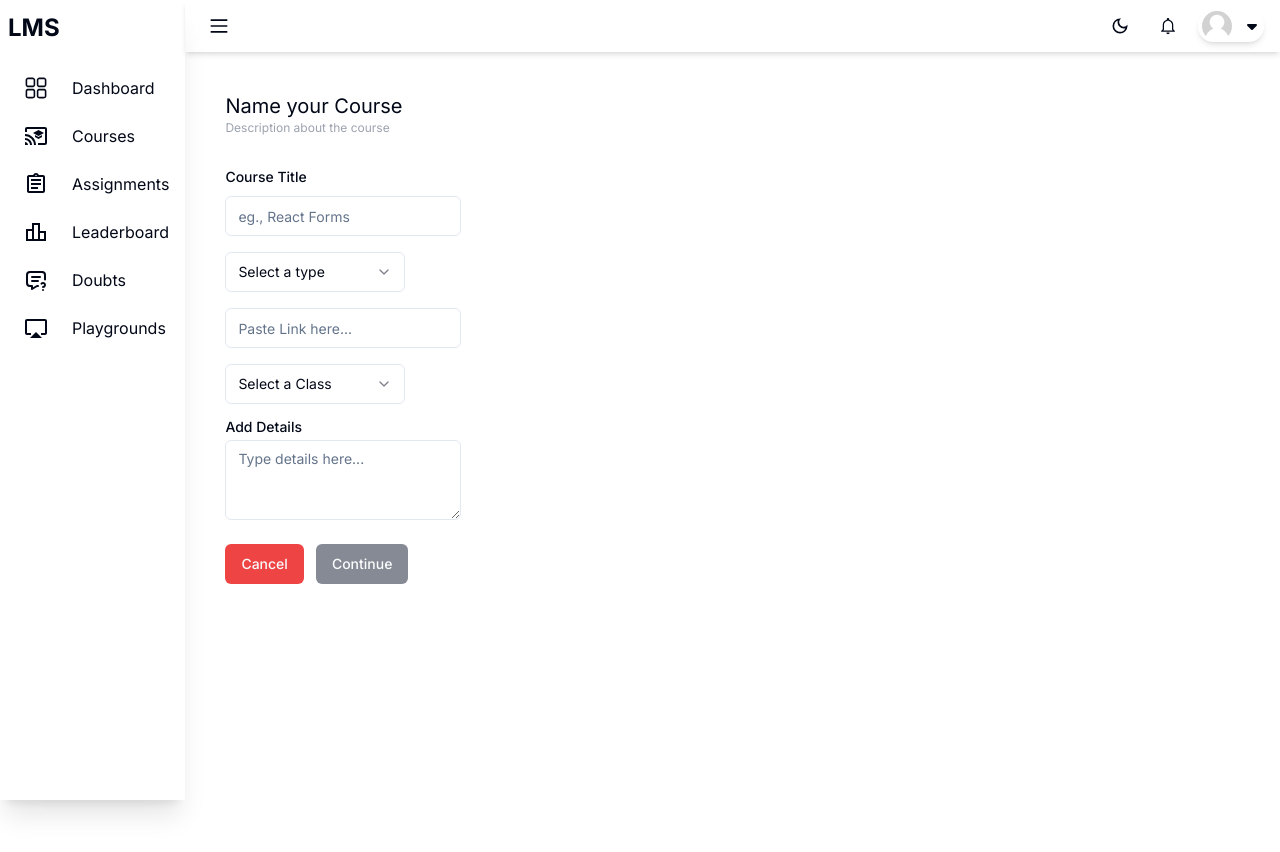
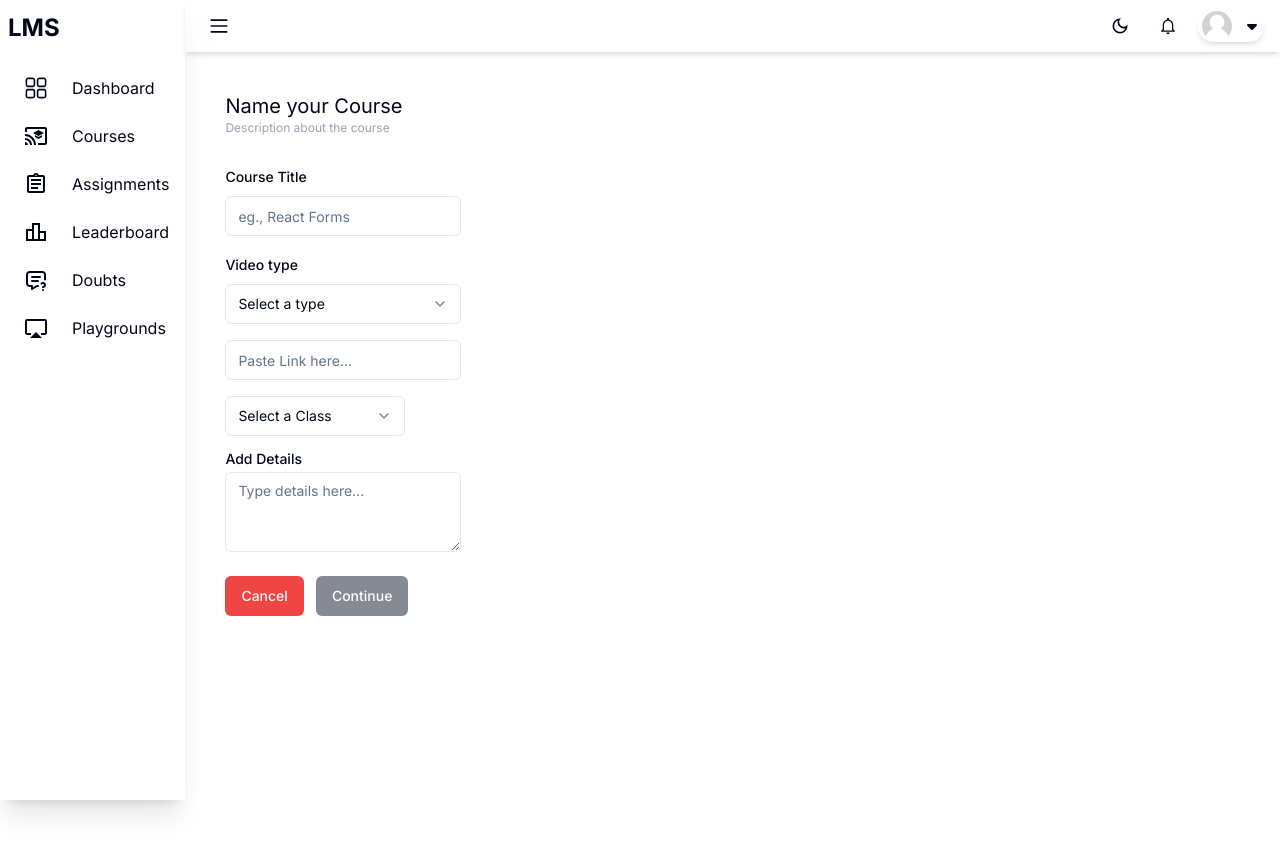
Before and after one commit to arbazahmed07/Tutly, a Next.js app: page /assignments/new in a window 1280 px wide. Built offline with nearby package versions, Linux system fonts and the light colour scheme; no server answers.

Commit message:
temporary

```diff
--- a/src/app/(dashboard)/assignments/new/page.tsx
+++ b/src/app/(dashboard)/assignments/new/page.tsx
@@ -1,17 +1,14 @@
 'use client'
 
 import * as z from 'zod'
-import axios from 'axios'
-import { useRouter } from 'next/router'
 import {useForm } from 'react-hook-form'
 import {zodResolver} from '@hookform/resolvers/zod'
-import react from 'react'
+import React from 'react'
 
 import {
     Form,
     FormControl,
     FormLabel,
-    FormDescription,
     FormMessage,
     FormField,
     FormItem
@@ -41,16 +38,14 @@ const formSchema = z.object({
     title: z.string().min(1,{
         message: 'Title is required'
     }),
-    link: z.string().min(1,{
+    videoLink: z.string().min(1,{
         message: 'Link is required'
     }),
-    type: z.string().min(1,{
-        message: 'Type is required'
-    }),
-    class: z.string().min(1,{
-        message: 'class is required'
-    }),
-    details: z.string(),
+    videoType: z.string(),
+    // class: z.string().min(1,{
+    //     message: 'class is required'
+    // }),
+    // details: z.string(),
 })
 
 const NewCoursePage = () => {
@@ -60,10 +55,10 @@ const NewCoursePage = () => {
         resolver: zodResolver(formSchema),
         defaultValues: {
             title: '',
-            link: '',
-            type: '',
-            class: '',
-            details: ''
+            videoLink: '',
+            videoType: '',
+            // class: '',
+            // details: ''
         }
     })
 
@@ -102,24 +97,39 @@ const NewCoursePage = () => {
                                 />
                         </div>
                         <div>
-                            <Select >
-                                <SelectTrigger className="w-[180px]">
-                                    <SelectValue placeholder="Select a type" />
-                                </SelectTrigger>
-                                <SelectContent>
-                                    <SelectGroup>
-                                    <SelectLabel>Type</SelectLabel>
+                            <FormField
+                                control={form.control}
+                                name="videoType"
+                                render={({ field }) => {
+                                return (
+                                    <FormItem>
+                                    <FormLabel>Video type</FormLabel>
+                                    <Select
+                                        onValueChange={field.onChange}
+                                        defaultValue={field.value}
+                                        value={field.value}
+                                    >
+                                        <FormControl>
+                                        <SelectTrigger>
+                                            <SelectValue placeholder="Select a type" />
+                                        </SelectTrigger>
+                                        </FormControl>
+                                        <SelectContent>
+                                        <SelectItem value="zoom">Zoom</SelectItem>
                                         <SelectItem value="youtube">Youtube</SelectItem>
-                                        <SelectItem value="zoom">Zoom</SelectItem>
                                         <SelectItem value="github">Github</SelectItem>
                                         <SelectItem value="other">Other</SelectItem>
-                                    </SelectGroup>
-                                </SelectContent>
-                            </Select>
+                                        </SelectContent>
+                                    </Select>
+                                    <FormMessage />
+                                    </FormItem>
+                                );
+                                }}
+                            />
                         </div>
                         <div>
                             <FormField
-                                name='link'
+                                name='videoLink'
                                 control={form.control}
                                 render={({field}) => (
                                     <FormItem className =' '>
```
Also changed, not shown: 1 other file (tests, documents, lock files or other folders).
